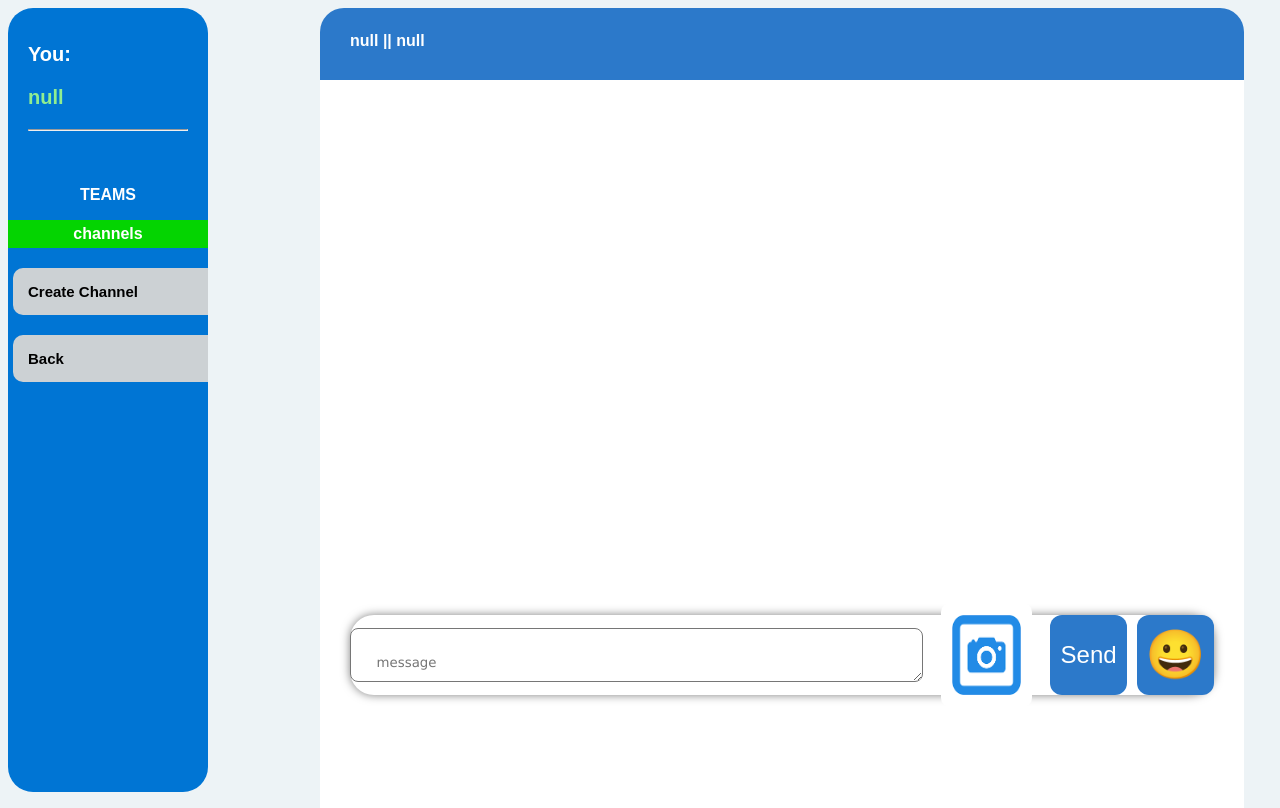
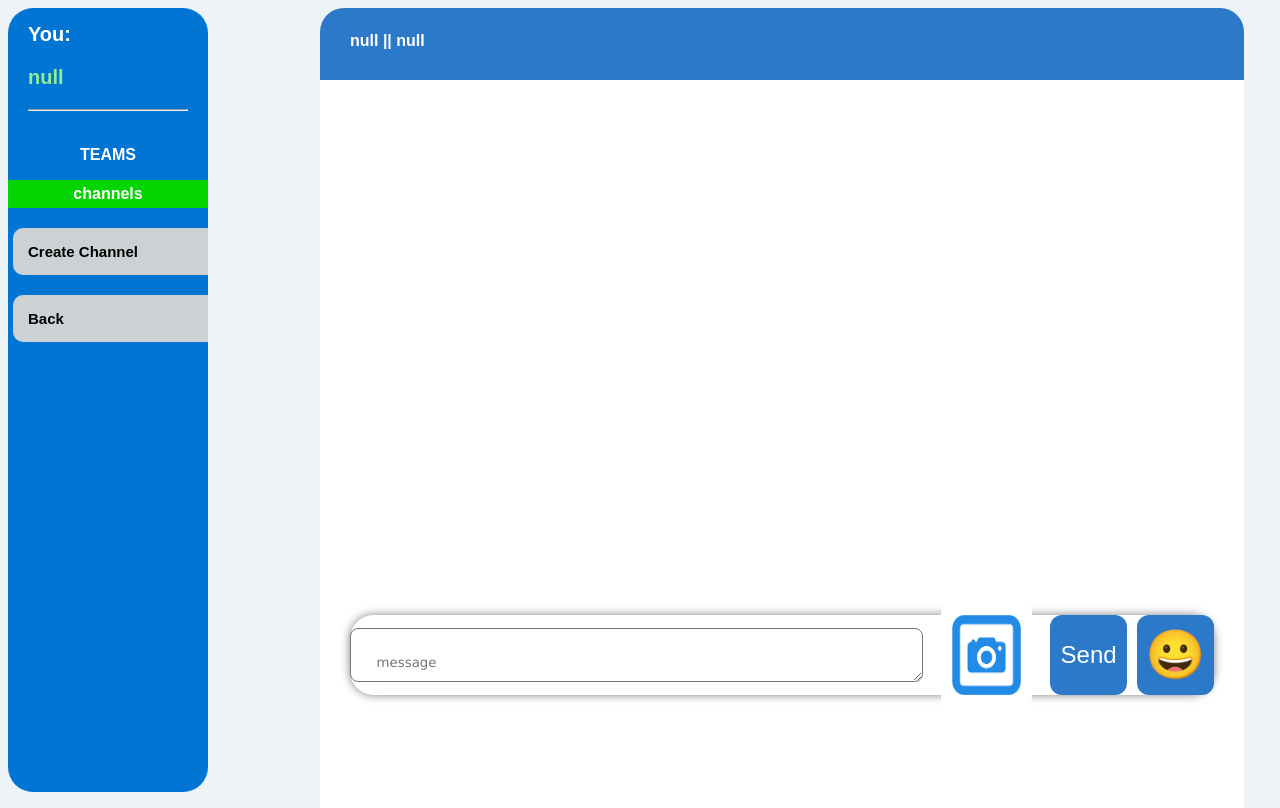
Before and after one commit to AndyFunmatsu/andyfunmatsu.github.io, a website: page HTML/AdminPage_Template_Teams.html in a window 1280 px wide. Drawn offline with Linux system fonts and the light colour scheme; no server answers.

Commit message:
Reverting the addition of padding

```diff
--- a/HTML/AdminPage_Template_Teams.html
+++ b/HTML/AdminPage_Template_Teams.html
@@ -21,7 +21,7 @@
 
 
                 <div id="menu">
-                    <div id="team-info-container" style="display: flex; flex-direction: row; justify-content: center; align-items: center; padding: 20px">
+                    <div id="team-info-container" style="display: flex; flex-direction: row; justify-content: center; align-items: center;">
                         <div>
                             <div id="team-info"><br>(Team Name)<br><hr style="justify-self: center; width: 100%"><br></div>
                         </div>
```
Also changed, not shown: HTML/DMbox.html (+1 -1 lines).
